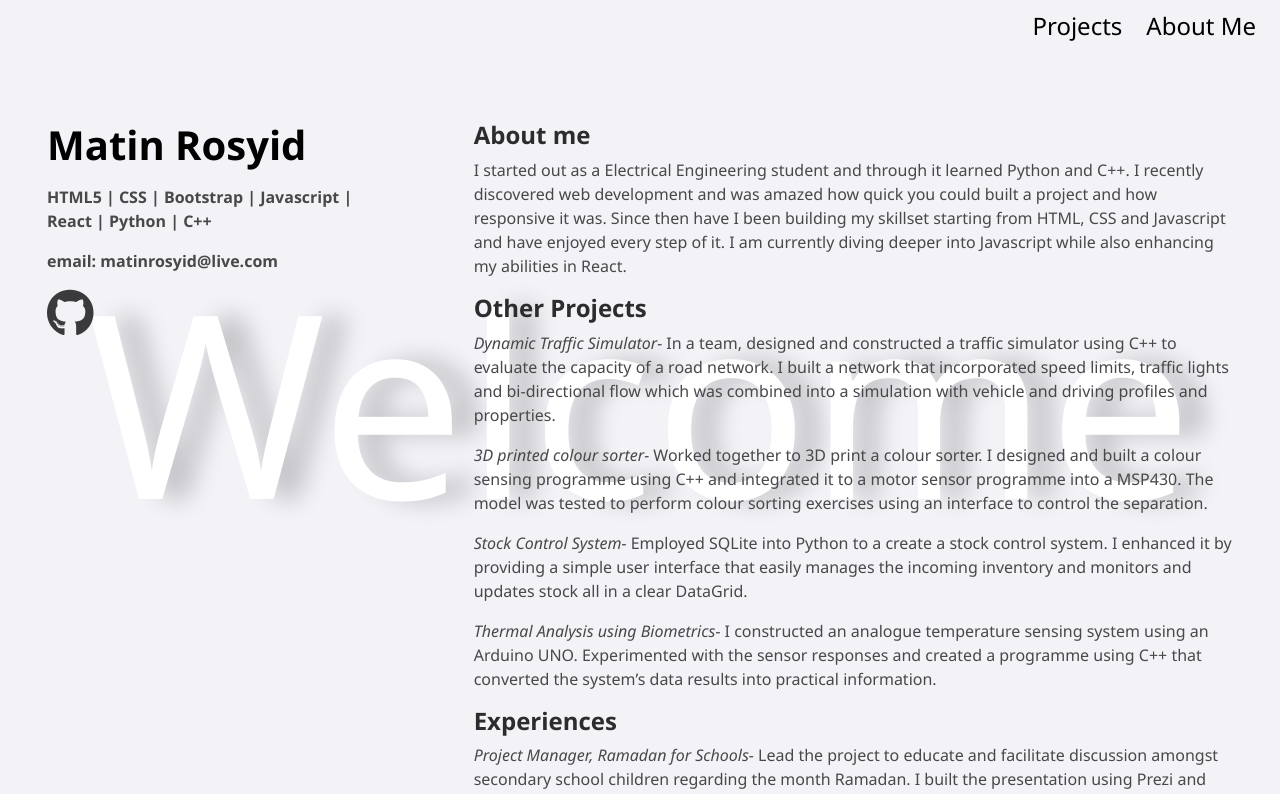
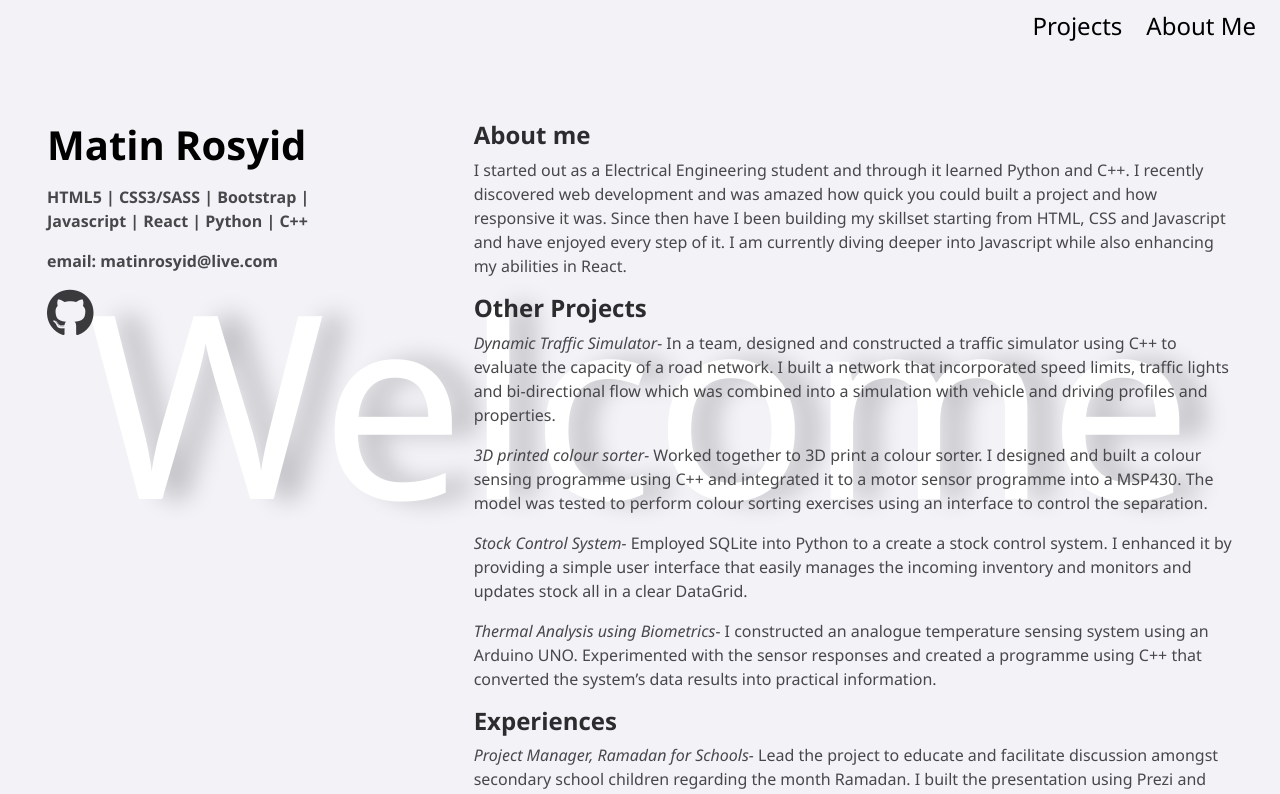
Before and after one commit to MRosyid/PortfolioSite, a React (Create React App) app: page /#/resume in a window 1280 px wide. Shown: the top 794 px of the page. Built offline with nearby package versions, Linux system fonts and the light colour scheme.

Commit message:
Update project text

```diff
--- a/src/components/Projects.js
+++ b/src/components/Projects.js
@@ -12,7 +12,7 @@ class Projects extends Component {
             {
                 title: "Quiz App",
                 pic: quizApp,
-                descr: "An app made using React where you can take a quiz and provides your results.",
+                descr: "An app made using React where you can take a quiz and shows you the results.",
                 githb: "https://github.com/MRosyid/QuizApp",
                 live: "https://ancient-ravine-49664.herokuapp.com/",
             },
--- a/src/components/Resume.js
+++ b/src/components/Resume.js
@@ -12,7 +12,7 @@ class Resume extends Component {
                             <Jumbotron className="about-head">
                                 <h1>Matin Rosyid</h1>
                                 <p className="Stack">
-                                    HTML5 | CSS | Bootstrap | Javascript | React | Python | C++
+                                    HTML5 | CSS3/SASS | Bootstrap | Javascript | React | Python | C++
                                 </p>
                                 <p>
                                     email: matinrosyid@live.com
```
